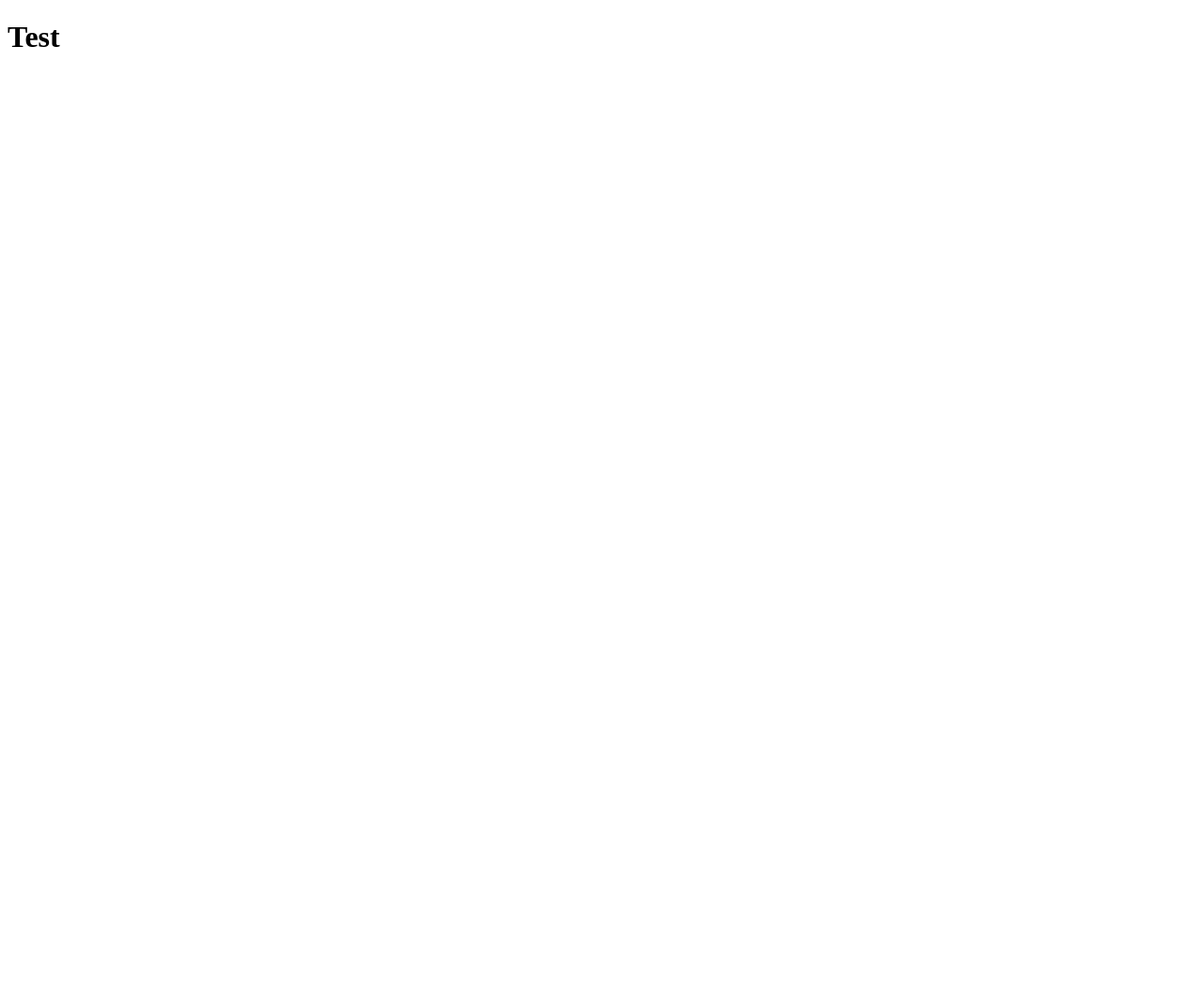
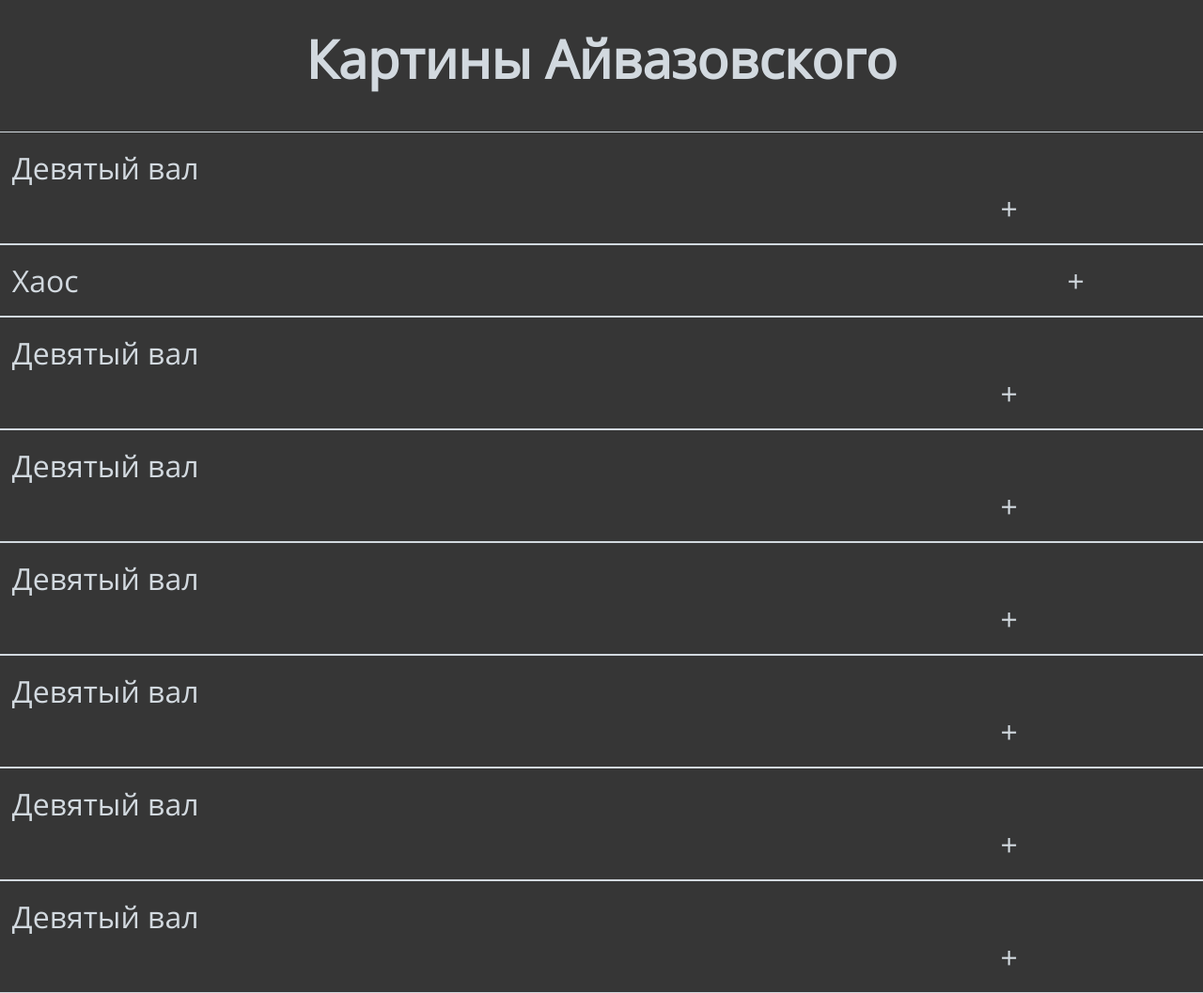
Before and after one commit to Olga-Skvortsova/cssBayan, a plain HTML site: page cssBayan/index.html in a window 1280 px wide. Shown: the whole page at 94% size. Before the commit the page ends 800 px from the top, so only its background shows below. Drawn offline with Linux system fonts and the light colour scheme.

Commit message:
feat: make accordeon (21:54 11.03.2023)

```diff
--- a/cssBayan/index.html
+++ b/cssBayan/index.html
@@ -4,9 +4,60 @@
     <meta charset="UTF-8">
     <meta http-equiv="X-UA-Compatible" content="IE=edge">
     <meta name="viewport" content="width=device-width, initial-scale=1.0">
-    <title>Document</title>
+    <title>cssBayan</title>
+    <link rel="stylesheet" href="./style.css">
 </head>
 <body>
-    <h1>Test</h1>
+    <h1>Картины Айвазовского</h1>
+    <div class="pictures container">
+        <div class="picture">
+            <details>
+                <summary>Девятый вал</summary>
+                <img class="image" src="./images/IMG_3002.webp" alt="Девятый вал">
+            </details>
+        </div>
+        <div class="picture">
+            <details>
+                <summary>Хаос</summary>
+                <img class="image" src="./images/IMG_3090.webp" alt="Хаос">
+            </details>
+        </div>
+        <div class="picture">
+            <details>
+                <summary>Девятый вал</summary>
+                <img class="image" src="./images/IMG_3400.webp" alt="Девятый вал">
+            </details>
+        </div>
+        <div class="picture">
+            <details>
+                <summary>Девятый вал</summary>
+                <img class="image" src="./images/IMG_3408.webp" alt="Девятый вал">
+            </details>
+        </div>
+        <div class="picture">
+            <details>
+                <summary>Девятый вал</summary>
+                <img class="image" src="./images/IMG_3410.webp" alt="Девятый вал">
+            </details>
+        </div>
+        <div class="picture">
+            <details>
+                <summary>Девятый вал</summary>
+                <img class="image" src="./images/IMG_3418.webp" alt="Девятый вал">
+            </details>
+        </div>
+        <div class="picture">
+            <details>
+                <summary>Девятый вал</summary>
+                <img class="image" src="./images/IMG_3436-480x640.webp" alt="Девятый вал">
+            </details>
+        </div>
+        <div class="picture">
+            <details>
+                <summary>Девятый вал</summary>
+                <img class="image" src="./images/IMG_3449.webp" alt="Девятый вал">
+            </details>
+        </div>
+    </div>
 </body>
 </html>
--- /dev/null
+++ b/cssBayan/style.css
@@ -0,0 +1,68 @@
+* {
+    margin: 0;
+    padding: 0;
+}
+@font-face {
+    font-family: "Open Sans";
+    src: url(../cssBayan/fonts/static/OpenSans/OpenSans-Light.ttf);
+    font-weight: light;
+}
+@font-face {
+    font-family: "Open Sans";
+    src: url(../cssBayan/fonts/static/OpenSans/OpenSans-Regular.ttf);
+    font-weight: regular;
+}
+html {
+    font-family: "Open Sans";
+    font-weight: light;
+    background-color: rgb(54, 54, 54);
+}
+.container {
+    max-width: 1500px;
+}
+h1 {
+    font-family: "Open Sans";
+    font-weight: regular;
+    font-size: 3.5em;
+    margin-bottom: 5vh;
+    margin-top: 3vh;
+    display: flex;
+    justify-content: center;
+    color: rgba(240, 248, 255, 0.845);
+}
+.pictures {
+    display: flex;
+    justify-content: center;
+    flex-direction: column;
+    margin: 0 auto;
+}
+.picture {
+    border-top: 0.1em solid rgba(240, 248, 255, 0.845);
+    border-bottom: 0.1em solid rgba(240, 248, 255, 0.845);
+    width: 100%;
+}
+summary {
+    font-size: 2em;
+    padding-top: 2vh;
+    padding-bottom: 2vh;
+    padding-left: 1vw;
+    color: rgba(240, 248, 255, 0.845);
+    transition: 0.5s;
+    list-style-type: none;
+    cursor: pointer;
+}
+summary::after {
+    display: inline-block;
+    content: "+";
+    margin-left: 83%;
+}
+details[open] summary::after {
+    content: "×";
+}
+summary:hover {
+    background-color: rgba(240, 248, 255, 0.502);
+    color: black;
+}
+.image {
+    width: 100%;
+}
```
Also changed, not shown: cssBayan/fonts/static/OpenSans/OpenSans-Light.ttf (added), cssBayan/fonts/static/OpenSans/OpenSans-Regular.ttf (added), cssBayan/images/IMG_3002.webp (added), cssBayan/images/IMG_3090.webp (added), cssBayan/images/IMG_3400.webp (added), cssBayan/images/IMG_3408.webp (added), cssBayan/images/IMG_3410.webp (added), cssBayan/images/IMG_3418.webp (added), cssBayan/images/IMG_3436-480x640.webp (added), cssBayan/images/IMG_3449.webp (added).
